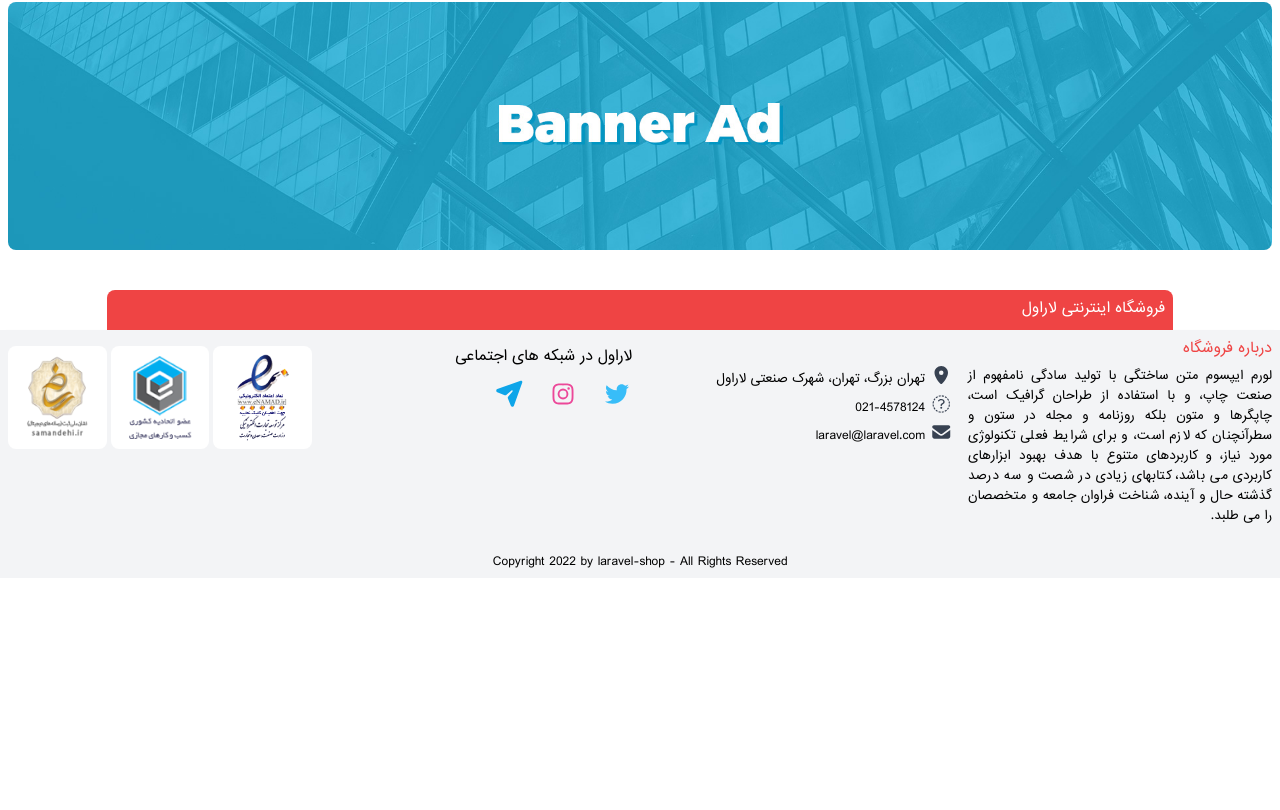
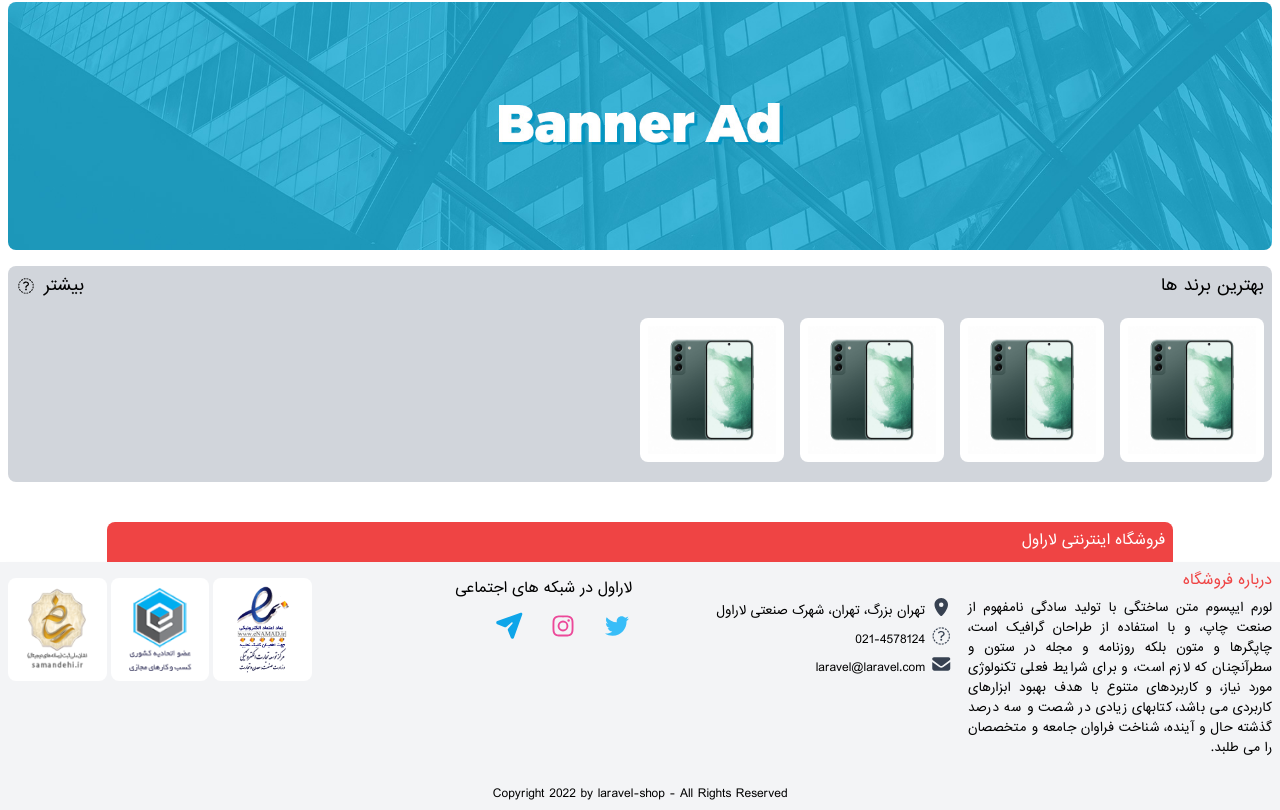
Before and after one commit to alizs10/laravel-shop-template-tailwindcss, a website: page public/pages/index.html in a window 1280 px wide. Shown: the part 2122-2932 px from the top of the page. Before the commit the page ends 2700 px from the top, so only its background shows below. Drawn offline with Linux system fonts and the light colour scheme.

Commit message:
add best brands section

```diff
--- a/public/pages/index.html
+++ b/public/pages/index.html
@@ -767,6 +767,38 @@
         </section>
         <!-- add ends -->
 
+        <!-- best brands starts -->
+        <section class="flex flex-col gap-y-2 p-2 rounded-lg mt-4 bg-gray-300 dark:bg-gray-700 text-white">
+            <div class="flex justify-between items-center text-black dark:text-white text-base">
+                <span>بهترین برند ها</span>
+                <a href="" class="flex-center gap-x-2">
+                    <span>بیشتر</span>
+                    <i class="fa-duotone fa-arrow-left text-base"></i>
+                </a>
+            </div>
+
+            <div class="flex flex-row gap-x-4 py-3 overflow-x-scroll no-scrollbar">
+
+                <a href="" class="rounded-lg bg-white text-black p-2 hover-transition hover:scale-110 overflow-hidden">
+                    <img class="w-32" src="../images/product-1.jfif" alt="">
+                </a>
+                <a href="" class="rounded-lg bg-white text-black p-2 hover-transition hover:scale-110 overflow-hidden">
+                    <img class="w-32" src="../images/product-1.jfif" alt="">
+                </a>
+                <a href="" class="rounded-lg bg-white text-black p-2 hover-transition hover:scale-110 overflow-hidden">
+                    <img class="w-32" src="../images/product-1.jfif" alt="">
+                </a>
+                <a href="" class="rounded-lg bg-white text-black p-2 hover-transition hover:scale-110 overflow-hidden">
+                    <img class="w-32" src="../images/product-1.jfif" alt="">
+                </a>
+
+
+
+
+            </div>
+        </section>
+        <!-- best brands ends -->
+
 
     </main>
 
```
Also changed, not shown: public/css/styles.css.
